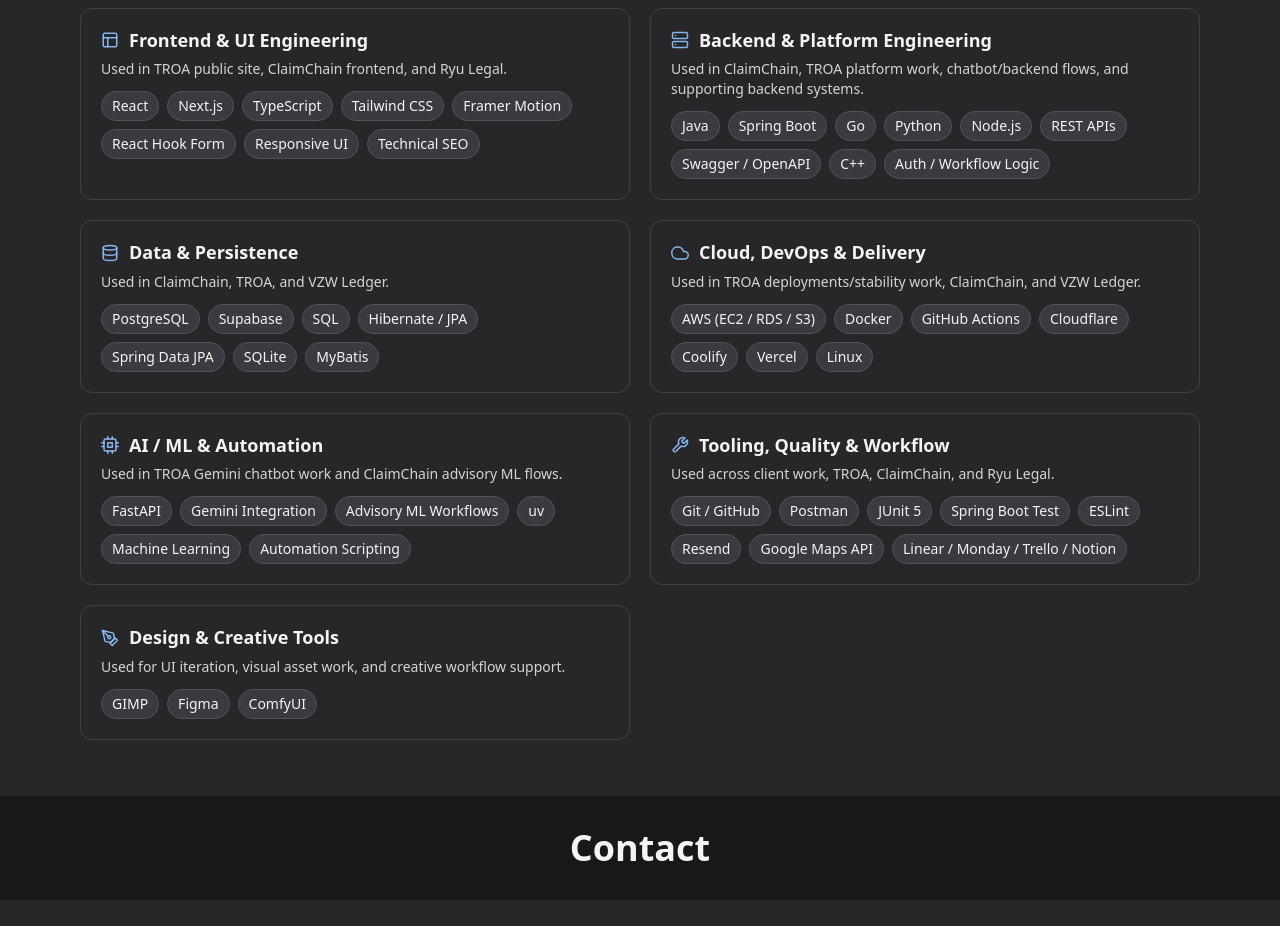
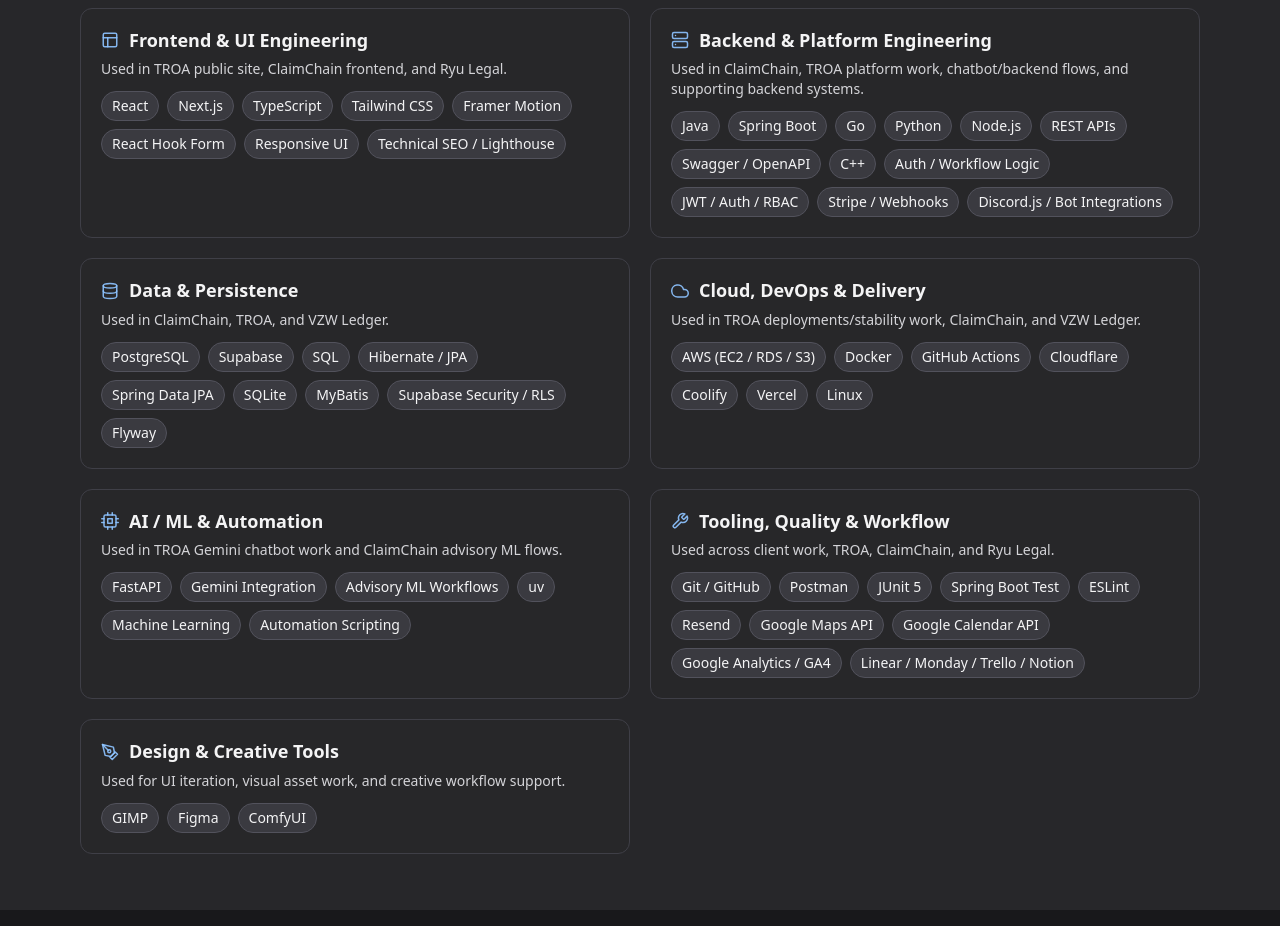
Before and after one commit to edwardsong08/final-profile, a Next.js app: page / in a window 1280 px wide. Shown: the part 2140-3066 px from the top of the page. Built offline with nearby package versions, Linux system fonts and the light colour scheme.

Commit message:
update skills based on exp/repos

```diff
--- a/src/components/Skills.tsx
+++ b/src/components/Skills.tsx
@@ -22,7 +22,7 @@
       'Framer Motion',
       'React Hook Form',
       'Responsive UI',
-      'Technical SEO',
+      'Technical SEO / Lighthouse',
     ],
     context: 'Used in TROA public site, ClaimChain frontend, and Ryu Legal.',
   },
@@ -39,6 +39,9 @@
       'Swagger / OpenAPI',
       'C++',
       'Auth / Workflow Logic',
+      'JWT / Auth / RBAC',
+      'Stripe / Webhooks',
+      'Discord.js / Bot Integrations',
     ],
     context:
       'Used in ClaimChain, TROA platform work, chatbot/backend flows, and supporting backend systems.',
@@ -46,7 +49,7 @@
   {
     category: 'Data & Persistence',
     Icon: FiDatabase,
-    skills: ['PostgreSQL', 'Supabase', 'SQL', 'Hibernate / JPA', 'Spring Data JPA', 'SQLite', 'MyBatis'],
+    skills: ['PostgreSQL', 'Supabase', 'SQL', 'Hibernate / JPA', 'Spring Data JPA', 'SQLite', 'MyBatis', 'Supabase Security / RLS', 'Flyway'],
     context: 'Used in ClaimChain, TROA, and VZW Ledger.',
   },
   {
@@ -64,7 +67,7 @@
   {
     category: 'Tooling, Quality & Workflow',
     Icon: FiTool,
-    skills: ['Git / GitHub', 'Postman', 'JUnit 5', 'Spring Boot Test', 'ESLint', 'Resend', 'Google Maps API', 'Linear / Monday / Trello / Notion'],
+    skills: ['Git / GitHub', 'Postman', 'JUnit 5', 'Spring Boot Test', 'ESLint', 'Resend', 'Google Maps API', 'Google Calendar API', 'Google Analytics / GA4', 'Linear / Monday / Trello / Notion'],
     context: 'Used across client work, TROA, ClaimChain, and Ryu Legal.',
   },
   {
```
